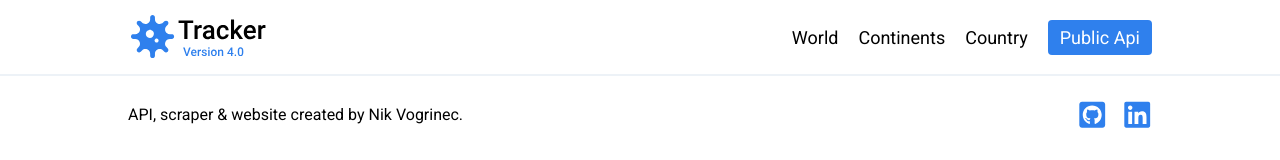
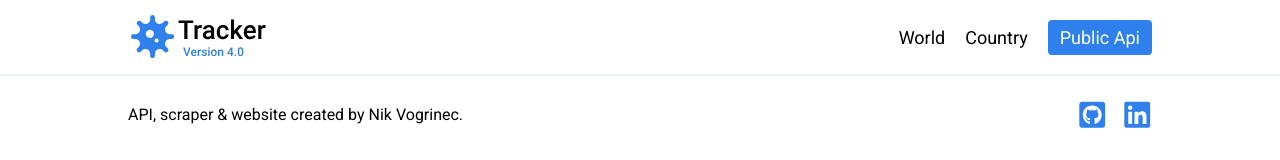
Before and after one commit to NikVogri/api-nuxt-frontend, a Nuxt app: page /continents in a window 1280 px wide. Shown: the top 160 px of the page. Built offline with nearby package versions, Linux system fonts and the light colour scheme.

Commit message:
fix: removed redundant link

```diff
--- a/components/partials/Navigation.vue
+++ b/components/partials/Navigation.vue
@@ -29,7 +29,7 @@
         }"
       >
         <li><nuxt-link to="/world">World</nuxt-link></li>
-        <li><nuxt-link to="/continents">Continents</nuxt-link></li>
+        <!-- <li><nuxt-link to="/continents">Continents</nuxt-link></li> -->
         <li><nuxt-link to="/country">Country</nuxt-link></li>
         <li class="btn-link"><nuxt-link to="/api">Public Api</nuxt-link></li>
       </ul>
```
